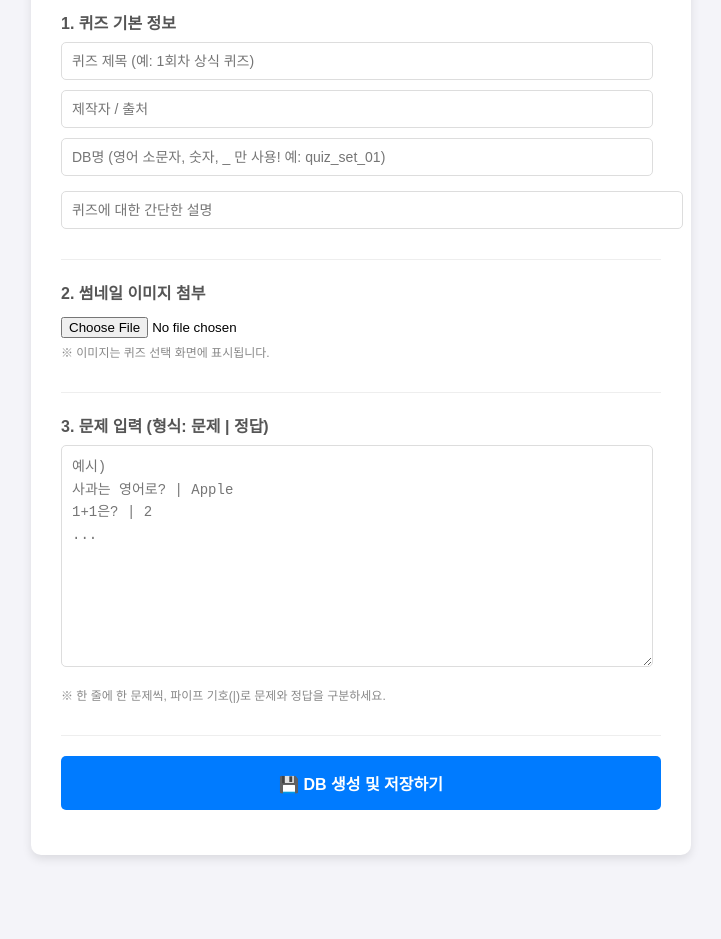
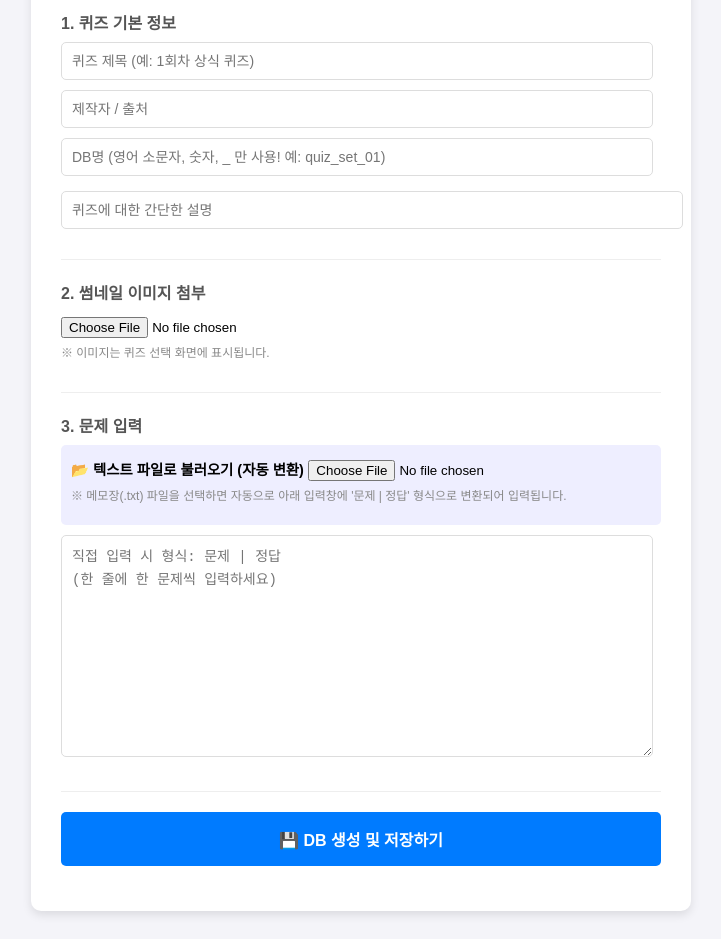
Before and after one commit to areiseus/quiz_board_v001, a website: page quiz/admin_page/admin_main.html in a window 1280 px wide. Shown: the part 145-1084 px from the top of the page, without its empty margins (279-1000 px from the left). Before the commit the page ends 1028 px from the top, so only its background shows below. Drawn offline with Linux system fonts and the light colour scheme.

Commit message:
Update admin_main.html

```diff
--- a/quiz/admin_page/admin_main.html
+++ b/quiz/admin_page/admin_main.html
@@ -25,9 +25,15 @@
         </div>
 
         <div class="form-group">
-            <label>3. 문제 입력 (형식: 문제 | 정답)</label>
-            <textarea id="content" placeholder="예시)&#13;&#10;사과는 영어로? | Apple&#13;&#10;1+1은? | 2&#13;&#10;..."></textarea>
-            <p class="tip">※ 한 줄에 한 문제씩, 파이프 기호(|)로 문제와 정답을 구분하세요.</p>
+            <label>3. 문제 입력</label>
+
+            <div style="background: #eef; padding: 10px; border-radius: 5px; margin-bottom: 10px;">
+                <span style="font-weight:bold; font-size:0.9rem;">📂 텍스트 파일로 불러오기 (자동 변환)</span>
+                <input type="file" id="text-file-input" accept=".txt" style="margin-top:5px;">
+                <p class="tip">※ 메모장(.txt) 파일을 선택하면 자동으로 아래 입력창에 '문제 | 정답' 형식으로 변환되어 입력됩니다.</p>
+            </div>
+
+            <textarea id="content" placeholder="직접 입력 시 형식: 문제 | 정답&#13;&#10;(한 줄에 한 문제씩 입력하세요)"></textarea>
         </div>
 
         <button class="save-btn" onclick="uploadQuiz()">💾 DB 생성 및 저장하기</button>
```
